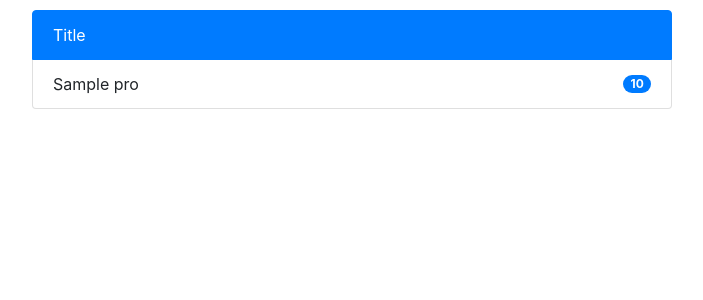
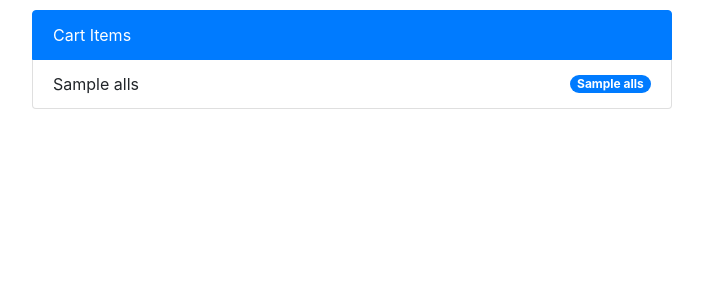
Before and after one commit to douglas86/e-commerce, a Django app: template shop/templates/shop/checkout.html in a window 1280 px wide. Shown: the part 56-356 px from the top of the page, without its empty margins (288-991 px from the left). Run offline with Django 3.2, Linux system fonts and the light colour scheme; the template is opened without the code that fills it: most values are stand-ins (such as "Sample title", 1, 10 or a date in 2020); some libraries are stand-ins or nearby versions.

Commit message:
added boostrap list-group to ckeckout.html page

```diff
--- a/shop/context_processors.py
+++ b/shop/context_processors.py
@@ -3,9 +3,38 @@ from .models import Product
 #  create a list that append what query you are on
 #  from the url path
 req = []
+amounts = []
+titles = []
 
 #  def popoverMenu():
 #      pro = Product.objects.values('id','title','quantity')
+
+def sect(request):
+    req.clear()
+    req.append(request.GET.get("page"))
+    amounts.clear()
+    titles.clear()
+
+    pro = Product.objects.values("id", "quantity", "title")
+    length = len(pro)
+    alls = {}
+
+    for i in range(length):
+        p = pro[i].values()
+        l = list(p)[1]
+        t = list(p)[2]
+        if l > 0:
+            amounts.append(l)
+            titles.append(t)
+
+    for i in range(len(amounts)):
+        alls[titles[i]] = amounts[i]
+
+    #  le = len(lists)
+
+    zippedList = (titles, amounts)
+
+    return alls
 
 
 def sections_processor(request):
--- a/shop/templates/shop/checkout.html
+++ b/shop/templates/shop/checkout.html
@@ -1,15 +1,15 @@
 {% extends 'shop/base.html' %} {% block body %}
 <div style="margin: 10px 25%" class="list-group">
   <ul class="list-group">
-    <li class="list-group-item list-group-item-action active">Title</li>
-    {% for pro in product_objects %}
-    <li
-      class="list-group-item d-flex justify-content-between align-items-center"
-    >
-      {{ pro.title }}
-      <span class="badge badge-primary badge-pill">{{ pro.quantity }}</span>
-    </li>
-    {% endfor %}
+	<li class="list-group-item list-group-item-action active">Cart Items</li>
+	{% for k,v in alls.items %}
+	<li
+	  class="list-group-item d-flex justify-content-between align-items-center"
+	>
+	  {{ k }}
+	  <span class="badge badge-primary badge-pill"> {{ v }} </span>
+	</li>
+	{% endfor %}
   </ul>
 </div>
 {% endblock %}
```
Also changed, not shown: shop/views.py (+11 -2 lines).
